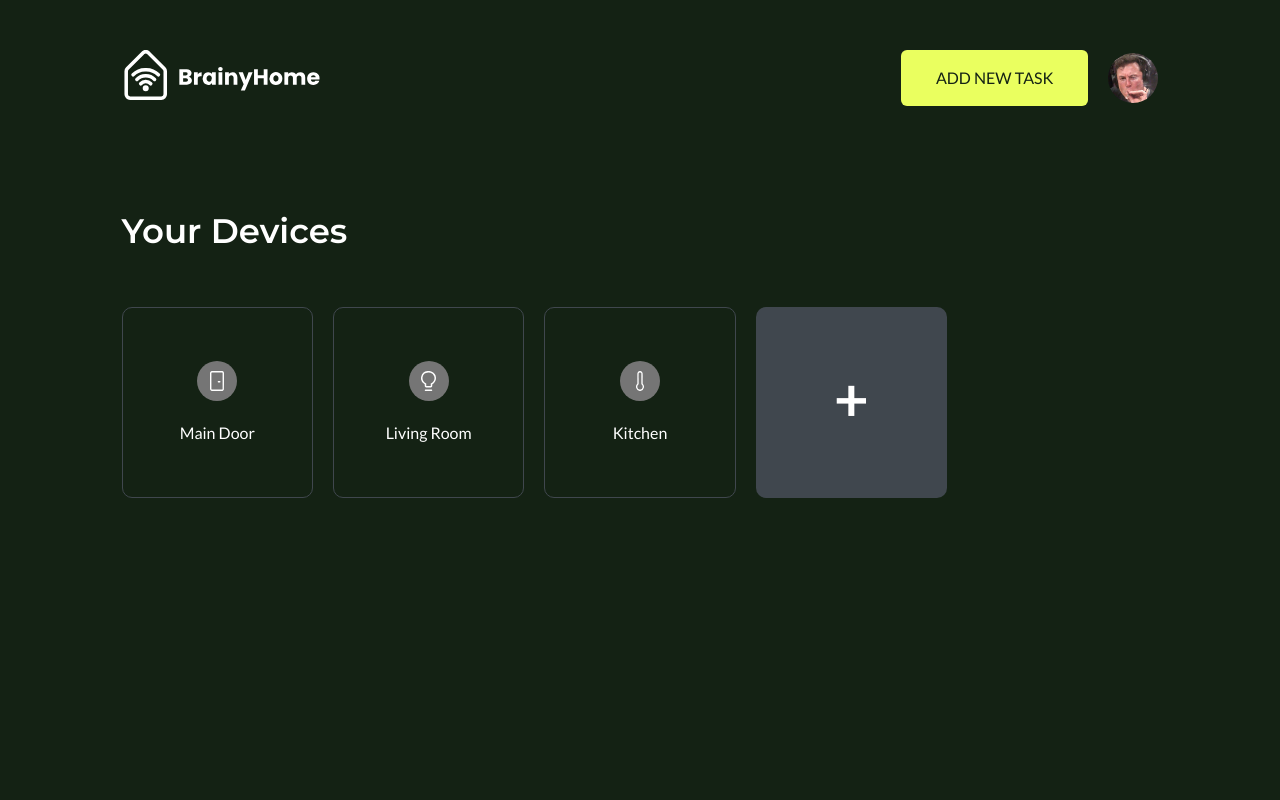
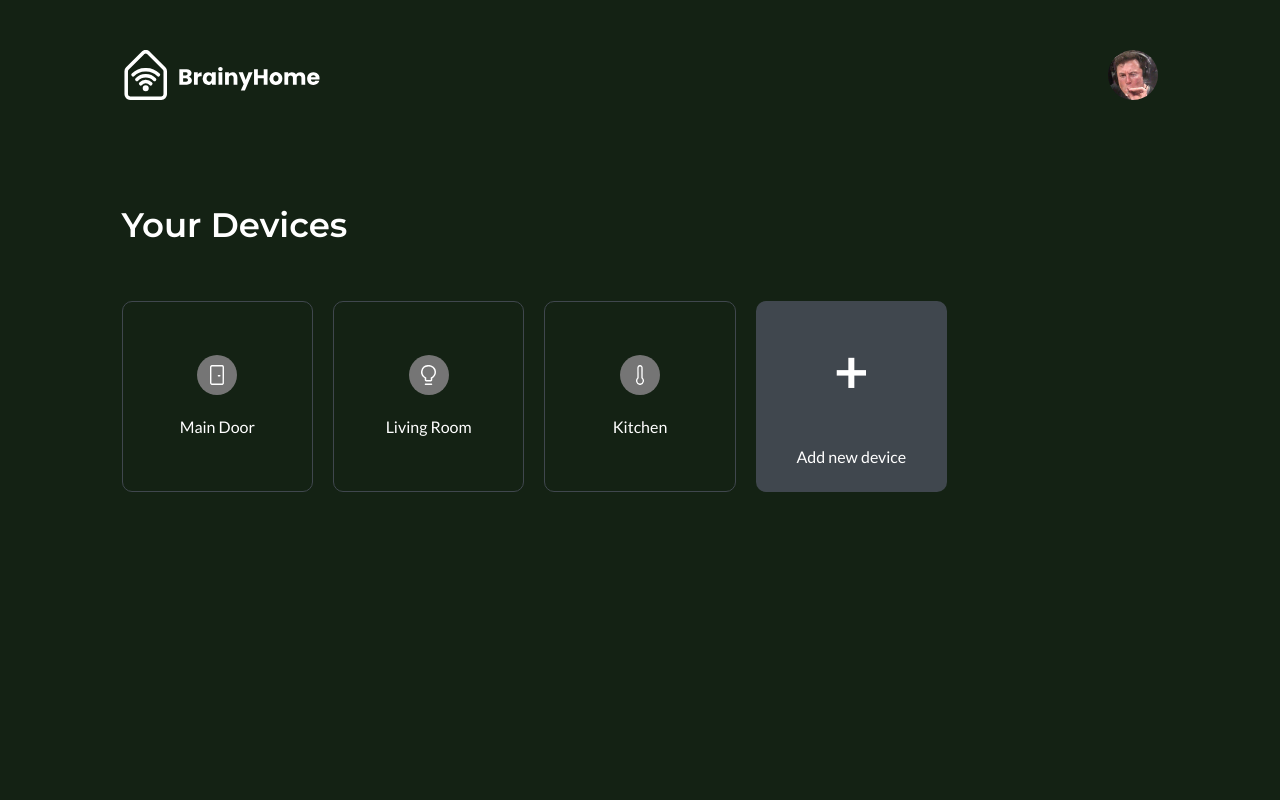
Before and after one commit to DzenisKajevic/hackaton-2023-fe, a React (Create React App) app: page /dashboard in a window 1280 px wide. Shown: the top 800 px of the page. Built offline with nearby package versions, Linux system fonts and the light colour scheme.

Commit message:
Dashboard fix button

```diff
--- a/src/Components/AddDevice.jsx
+++ b/src/Components/AddDevice.jsx
@@ -51,7 +51,7 @@ const AddDevice = () => {
     }
 
     return (
-        <div className='rounded-[20px] modal absolute bg-secondary border-[1px] border-grey4 flex flex-col px-[40px] xs:px-0 ss:w-5/6 md:w-1/2 mx-auto device-manage justify-center'>
+        <div className='rounded-[20px] modal absolute z-10 bg-secondary border-[1px] border-grey4 flex flex-col px-[40px] xs:px-0 ss:w-5/6 md:w-1/2 mx-auto device-manage justify-center'>
             <div className='h-100 flex flex-col p-[40px]'>
                 <div className='flex justify-between items-center mb-[40px]'>
                     <h5 className='text-primary text-[20px]'>Add device</h5>
--- a/src/Components/Dashboard.jsx
+++ b/src/Components/Dashboard.jsx
@@ -30,6 +30,7 @@ const Dashboard = () => {
                     ))}
                     <div onClick={handleForm} className='flex flex-col items-center justify-center aspect-square rounded-[10px] add-new'>
                         <p className='text-secondary font-bold text-[60px] mb-[10px]'>+</p>
+                        <p className='text-secondary mt-[20px]'>Add new device</p>
                     </div>
                 </div>
             </div>
--- a/src/Components/Navbar.jsx
+++ b/src/Components/Navbar.jsx
@@ -24,7 +24,9 @@ const Navbar = () => {
           </div>
         </div>
         <div className='flex items-center'>
-            <a className='primary-button' href="#">ADD NEW TASK</a>
+            {/*
+              <a className='primary-button' href="#">ADD NEW TASK</a>
+            */}
             <div className='relative flex-col hidden ss:flex'>
               <img onClick={handleUserMenu} className='w-[50px] h-[50px] rounded-full ml-[20px] object-cover cursor-pointer' src={avatar}></img>
               <div className={`flex-col absolute top-[70px] right-0 bg-grey3 rounded-[5px] py-[20px] px-[40px] ${userMenu ? 'flex' : 'hidden'}`}>
```
